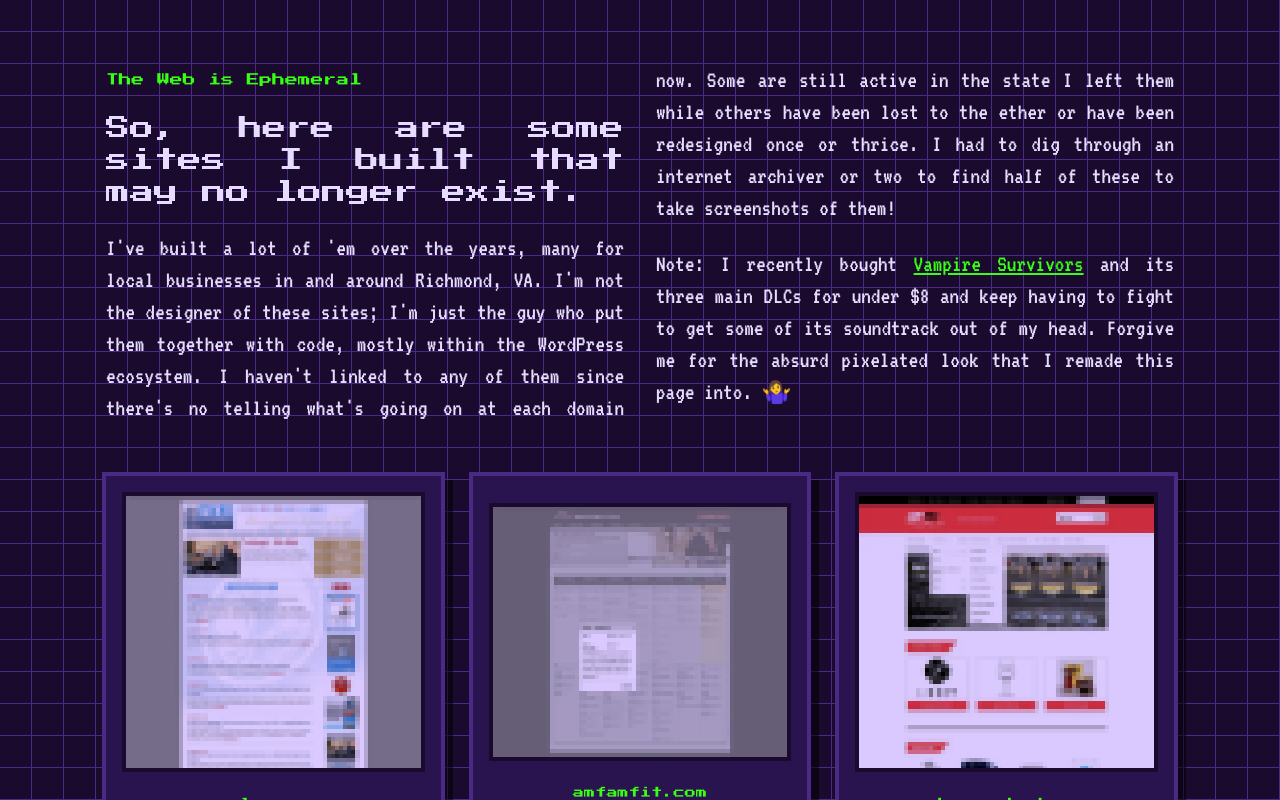
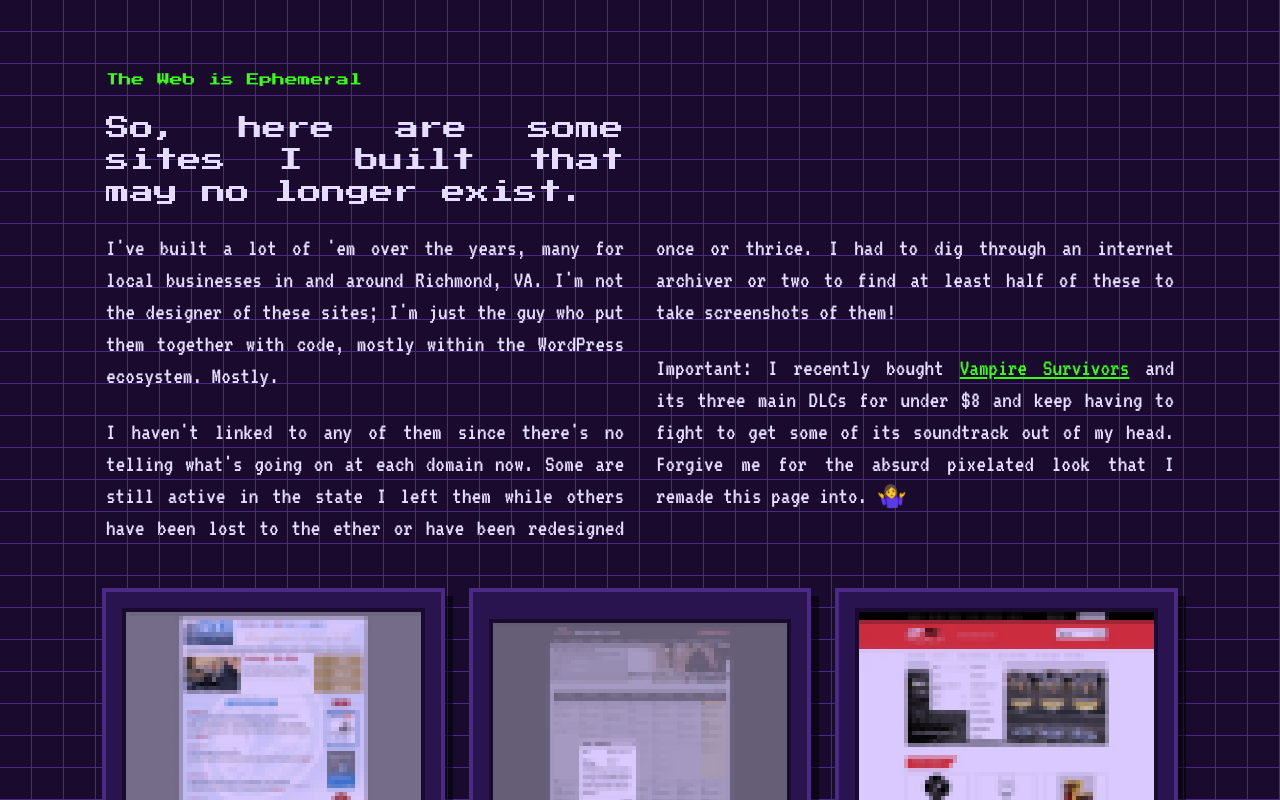
Before and after one commit to chairmanbrando/portfolio, a Svelte app: page / in a window 1280 px wide. Shown: the top 800 px of the page. Built offline with nearby package versions, Linux system fonts and the light colour scheme.

Commit message:
Adjusted header area

```diff
--- a/src/App.svelte
+++ b/src/App.svelte
@@ -10,18 +10,22 @@
   <header>
     <h2>The Web is Ephemeral</h2>
     <h1>So, here are some sites I built that may no longer exist.</h1>
+    <section>
       <p>
-      I've built a lot of 'em over the years, many for local businesses in and around Richmond, VA. I'm not the designer
-      of these sites; I'm just the guy who put them together with code, mostly within the WordPress ecosystem. I haven't
-      linked to any of them since there's no telling what's going on at each domain now. Some are still active in the
-      state I left them while others have been lost to the ether or have been redesigned once or thrice. I had to dig
-      through an internet archiver or two to find half of these to take screenshots of them!
+        I've built a lot of 'em over the years, many for local businesses in and around Richmond, VA. I'm not the
+        designer of these sites; I'm just the guy who put them together with code, mostly within the WordPress
+        ecosystem. Mostly.
+      </p>
+        <p>I haven't linked to any of them since there's no telling what's going on at each domain now. Some are still
+        active in the state I left them while others have been lost to the ether or have been redesigned once or thrice.
+        I had to dig through an internet archiver or two to find at least half of these to take screenshots of them!
       </p>
       <p>
-      Note: I recently bought <a href="https://en.wikipedia.org/wiki/Vampire_Survivors">Vampire Survivors</a> and its three
-      main DLCs for under $8 and keep having to fight to get some of its soundtrack out of my head. Forgive me for the
-      absurd pixel&shy;ated look that I remade this page into. 🤷‍♀️
+        Important: I recently bought <a href="https://en.wikipedia.org/wiki/Vampire_Survivors">Vampire Survivors</a> and its
+        three main DLCs for under $8 and keep having to fight to get some of its soundtrack out of my head. Forgive me
+        for the absurd pixel&shy;ated look that I remade this page into. 🤷‍♀️
       </p>
+    </section>
   </header>
 
   <ul class="grid">
@@ -45,9 +49,21 @@
   header {
     margin-bottom: 3rem;
 
+    h1 {
+      @media (min-width: 1024px) {
+        max-width: calc(50% - 1rem);
+      }
+    }
+
+    section {
       @media (min-width: 1024px) {
         column-count: 2;
         column-gap: 2rem;
+      }
+    }
+
+    p {
+      margin-top: 0;
     }
   }
 
```
Lines whose indentation alone changed are shown as unchanged.
